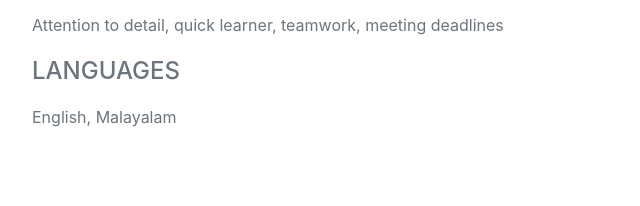
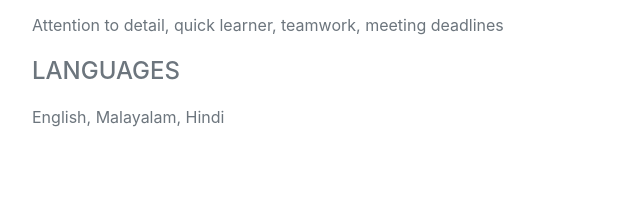
Before and after one commit to mariyamshahana/portfolio, a plain HTML site: page index.html in a window 1280 px wide. Shown: the part 3005-3211 px from the top of the page, 288-928 px from the left. Drawn offline with nearby package versions, Linux system fonts and the light colour scheme; a web font is replaced by a local one.

Commit message:
Add Hindi to languages

```diff
--- a/index.html
+++ b/index.html
@@ -107,7 +107,7 @@
                     <div class="subheading mb-3">Personal</div>
                     <p>Attention to detail, quick learner, teamwork, meeting deadlines</p>
                     <div class="subheading mb-3">Languages</div>
-                    <p class="mb-0">English, Malayalam</p>
+                    <p class="mb-0">English, Malayalam, Hindi</p>
                 </div>
             </section>
             <hr class="m-0" />
```
